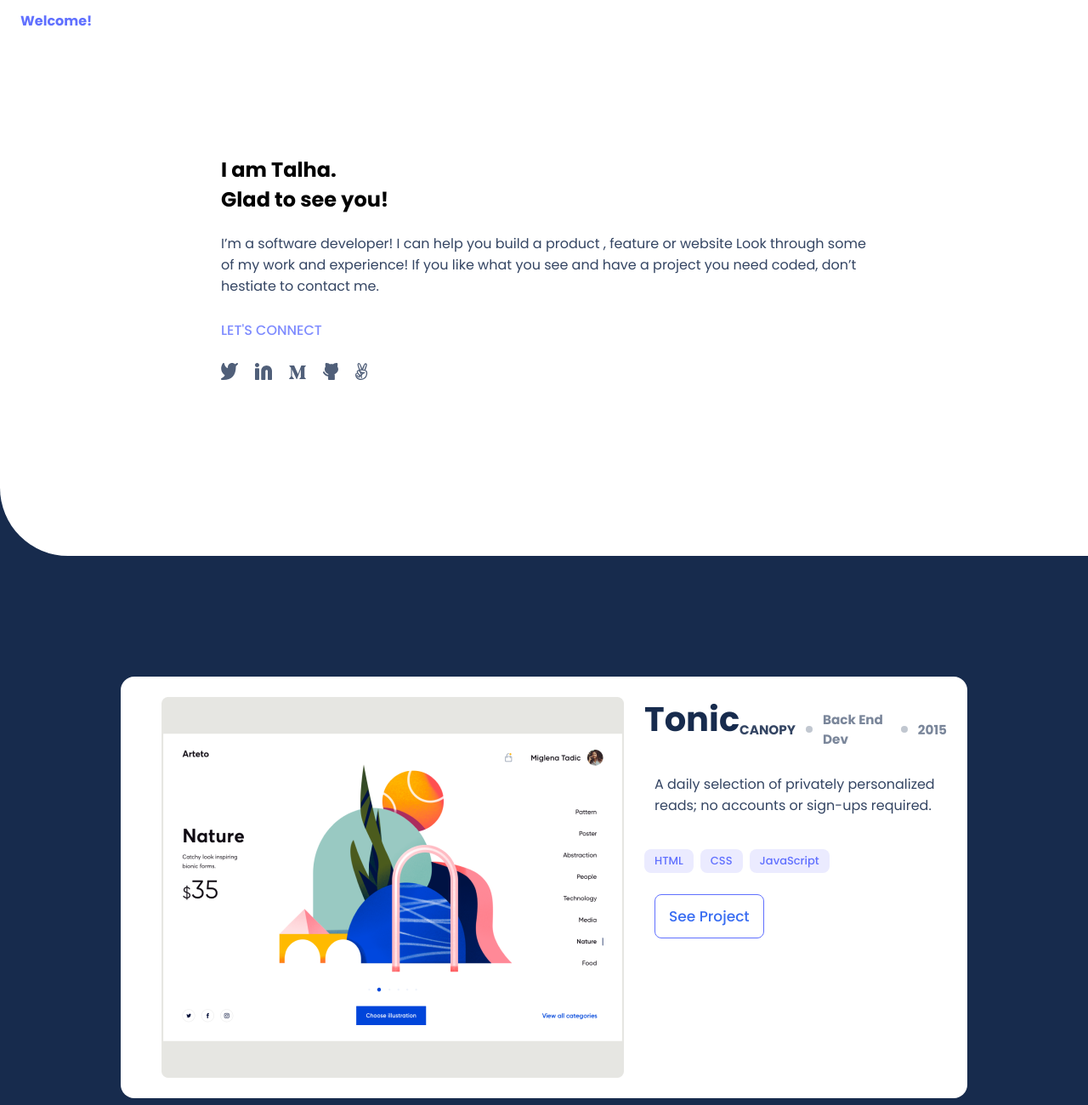
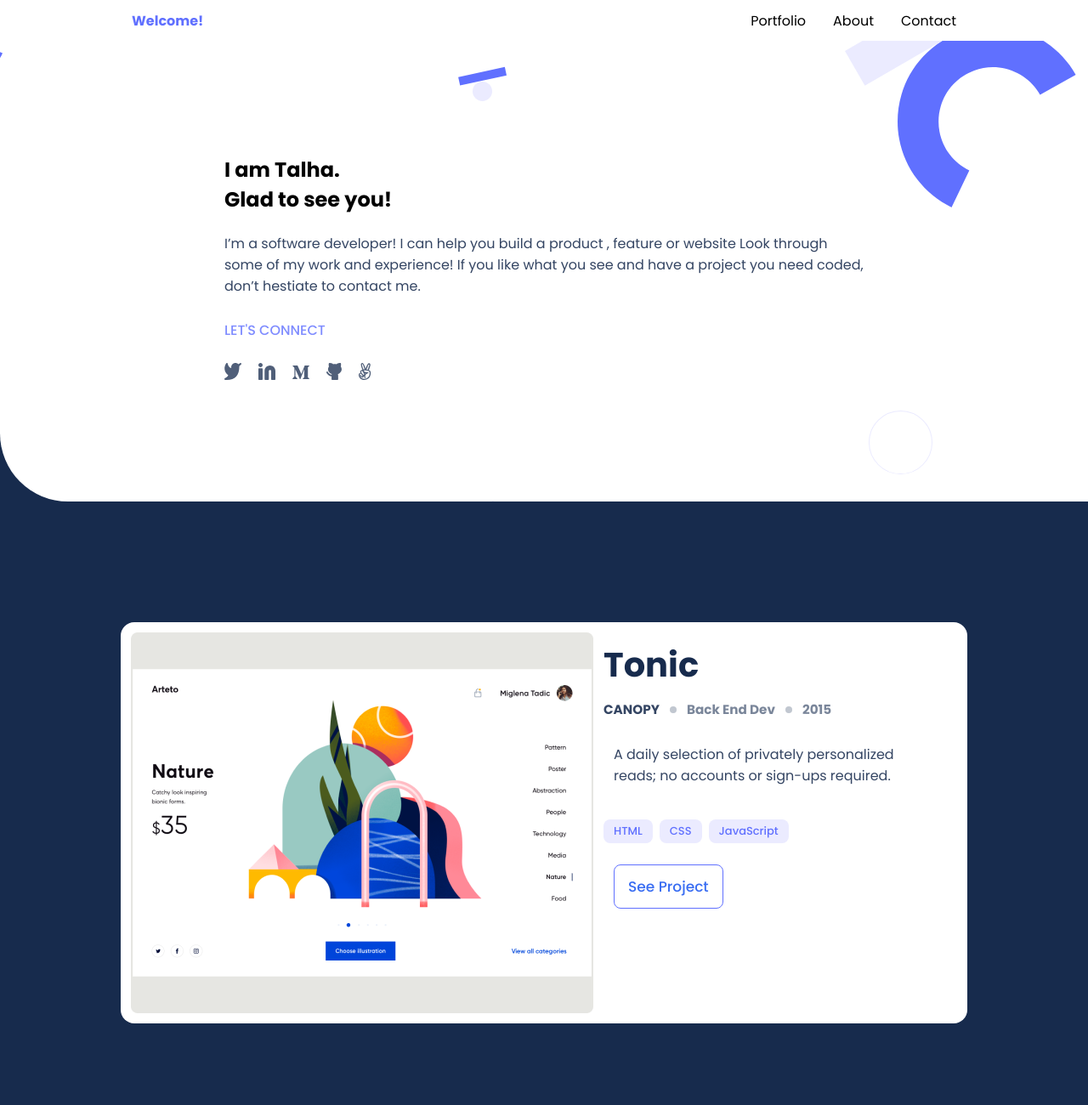
Before and after one commit to tkz96/My-Portfolio-Website, a website: page index.html in a window 1280 px wide. Shown: the top 1300 px of the page at 85% size. Drawn offline with Linux system fonts and the light colour scheme; files whose address does not match are found by name.

Commit message:
Completed first round of desktop design

```diff
--- a/css/styles.css
+++ b/css/styles.css
@@ -1,5 +1,8 @@
+* {
+  font-family: "Poppins", sans-serif;
+}
+
 body {
-  font-family: "Poppins", sans-serif;
   display: flex;
   flex-direction: column;
   height: 100vh;
@@ -51,6 +54,10 @@ p {
 
 .app-header p {
   margin: 0;
+}
+
+.app-header ul {
+  display: none;
 }
 
 .welcome-line {
@@ -267,11 +274,14 @@ textarea {
     background-color: #172b4d;
   }
 
+  .app-wrapper {
+    width: 100vw;
+    display: flex;
+    flex-direction: column;
+  }
+
   .welcome-line {
     background-image: url("/assets/shapes/background-shapes/desktop/desktop-header-shapes.svg");
-    padding-left: 260px;
-    padding-right: 260px;
-    padding-bottom: 200px;
   }
 
   .portfolio-cards {
@@ -284,6 +294,10 @@ textarea {
   }
 
   .portfolio-cards .card .left-block {
+    flex-direction: column;
+  }
+
+  .card .head {
     flex-direction: column;
   }
 
@@ -307,4 +321,18 @@ textarea {
     padding-left: 436px;
     padding-right: 436px;
   }
+
+  .app-header {
+    padding: 0 155px;
+  }
+
+  .app-header ul {
+    display: flex;
+    list-style: none;
+    gap: 32px;
+  }
+
+  .welcome-line-text {
+    padding: 0 240px;
+  }
 }
--- a/index.html
+++ b/index.html
@@ -8,7 +8,7 @@
     <link rel="preconnect" href="https://fonts.googleapis.com" />
     <link rel="preconnect" href="https://fonts.gstatic.com" crossorigin />
     <link
-      href="https://fonts.googleapis.com/css2?family=Inter:wght@100;200;300;400;500;600;700;800;900&family=Poppins:ital,wght@0,100;0,200;0,300;0,400;0,500;0,600;0,700;0,800;0,900;1,100;1,200;1,300;1,400;1,500;1,600;1,700;1,800;1,900&display=swap"
+      href="https://fonts.googleapis.com/css2?family=Poppins:ital,wght@0,100;0,200;0,300;0,400;0,500;0,600;0,700;0,800;0,900;1,100;1,200;1,300;1,400;1,500;1,600;1,700;1,800;1,900&display=swap"
       rel="stylesheet"
     />
     <link rel="stylesheet" href="css/styles.css" />
@@ -18,10 +18,17 @@
       <nav class="app-header">
         <a href="index.html"><p class="logo-placeholder">Welcome!</p></a>
         <img src="assets/shapes/menu-button.svg" class="image1" alt="Navigation" />
+        <ul>
+          <li><a href=""></a>Portfolio</li>
+          <li><a href=""></a>About</li>
+          <li><a href=""></a>Contact</li>
+        </ul>
       </nav>
     </header>
-    <div class="app-wrapper">
+
+    <main>
       <section class="welcome-line">
+        <div class="welcome-line-text">
           <h1>I am Talha.<br />Glad to see you!</h1>
           <p>
             I’m a software developer! I can help you build a product , feature or
@@ -60,11 +67,14 @@
               </li>
             </ul>
           </div>
+      </div>
       </section>
+
       <section class="portfolio-cards">
         <div class="card">
-          <div class="card"><img src="assets/card-images/mobile/1.png" class="image1" alt="" /></div>
-          <div class="card"><img src="assets/card-images/desktop/1.png" class="image2" alt="" /></div>
+          <img src="assets/card-images/mobile/1.png" class="image1" alt="" />
+          <img src="assets/card-images/desktop/1.png" class="image2" alt="" />
+
           <div class="card left-block">
             <div class="card head">
               <h2>Tonic</h2>
@@ -298,6 +308,6 @@
           <button type="submit">Get In Touch</button>
         </form>
       </section>
-    </div>
+    </main>
   </body>
 </html>
```
Also changed, not shown: assets/shapes/background-shapes/desktop/desktop-header-shapes.svg (added). Lines whose indentation alone changed are shown as unchanged.
